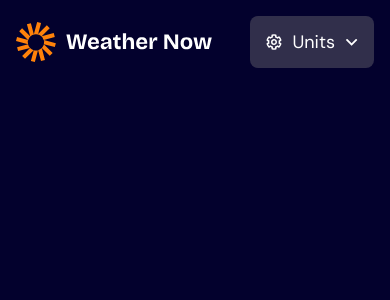
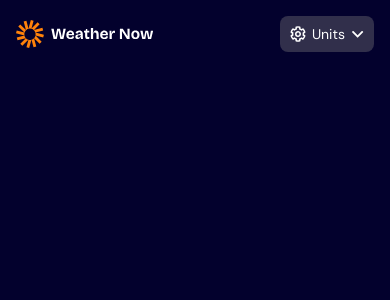
Before and after one commit to AsimBinNasir/Weather_App, a React (Vite) app: page / in a window 390 px wide. Shown: the top 300 px of the page. Built offline with nearby package versions, Linux system fonts and the light colour scheme.

Commit message:
Update Navbar component styles for improved responsiveness

```diff
--- a/src/components/Navbar.jsx
+++ b/src/components/Navbar.jsx
@@ -6,12 +6,12 @@ const Navbar = () => {
   return (
     <div className='w-full h-auto flex items-center justify-between'>
       <div>
-        <img src={Logo} alt="Weather Now Logo" className='w-auto h-10' />
+        <img src={Logo} alt="Weather Now Logo" className='w-auto h-7 sm:h-10' />
       </div>
       <div>
-        <button className='flex gap-2.5 items-center justify-center px-4 py-3 rounded-lg bg-neutral-700'>
+        <button className='flex  gap-1.5 items-center justify-center rounded-lg bg-neutral-700 px-2.5 py-2 sm:px-4 sm:py-3 sm:gap-2.5 '>
           <img src={IconUnit} alt="Icon Units Logo"  className='w-4 h-4'/>
-          <span className='font-dmsans text-lg text-neutral-0'>Units</span>
+          <span className='font-dmsans text-neutral-0 text-sm sm:text-lg'>Units</span>
           <img src={DropDownArrow} alt="Dropdown Arrow" />
         </button>
       </div>
```
